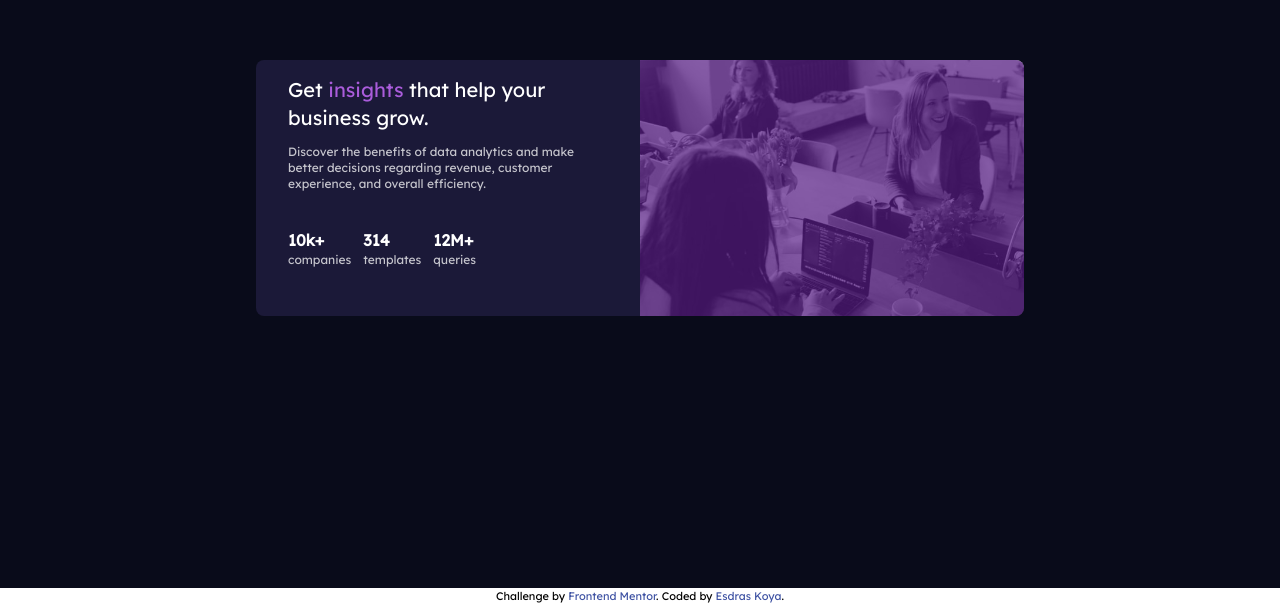
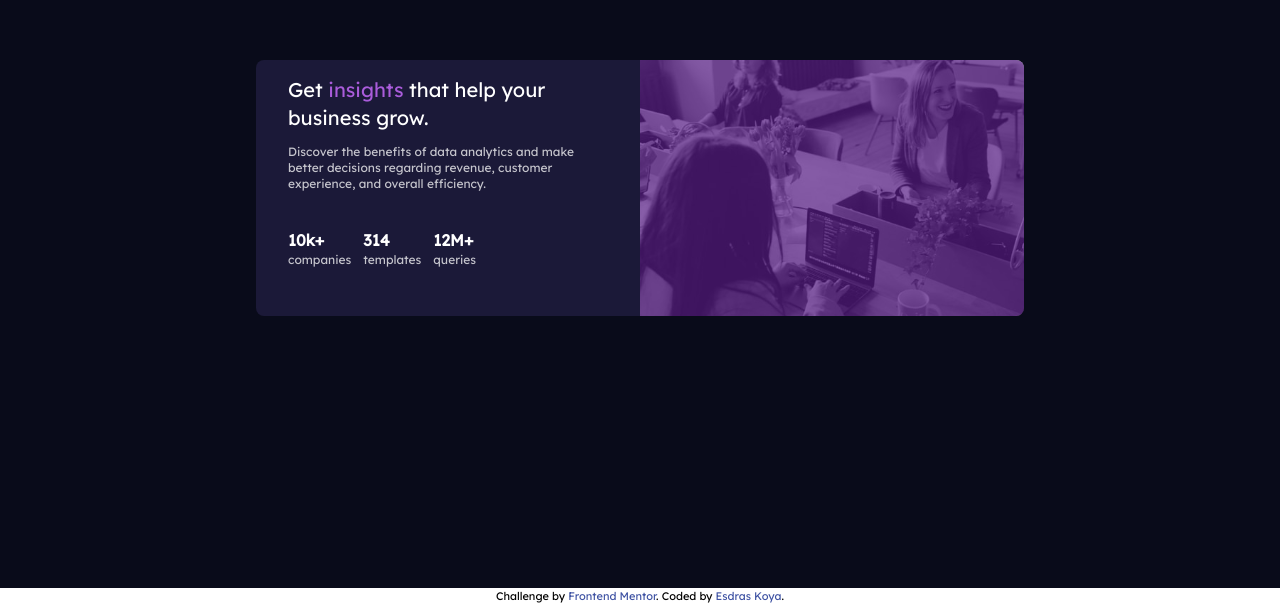
Before and after one commit to ounokoya/stats-preview-card, a website built with Vite: page index.html in a window 1280 px wide. Shown: the part 212-817 px from the top of the page. Built offline with nearby package versions, Linux system fonts and the light colour scheme.

Commit message:
fix background image switch

```diff
--- a/index.html
+++ b/index.html
@@ -26,7 +26,7 @@
   <div class="w-screen h-screen flex  items-center justify-center bg-main-bg" >
     <div class="w-52 sm:w-full sm:flex sm:justify-center" >
         <!--session images -->
-      <div class=" lg:w-96 sm:w-80 sm:rounded-tr-lg sm:rounded-br-lg  sm:rounded-tl-none   sm:h-64 h-40 rounded-tl-lg rounded-tr-lg bg-center bg-cover bg-[url('images/image-header-mobile.jpg')]" >
+      <div class=" lg:w-96 sm:w-80 sm:rounded-tr-lg sm:bg-[url('images/image-header-desktop.jpg')]  sm:rounded-br-lg  sm:rounded-tl-none   sm:h-64 h-40 rounded-tl-lg rounded-tr-lg bg-center bg-cover bg-[url('images/image-header-mobile.jpg')]" >
         <div class="w-full sm:rounded-tr-lg sm:rounded-br-lg sm:rounded-tl-none  h-full rounded-tl-lg rounded-tr-lg bg-purple-900 opacity-70" >
 
         </div>
```
